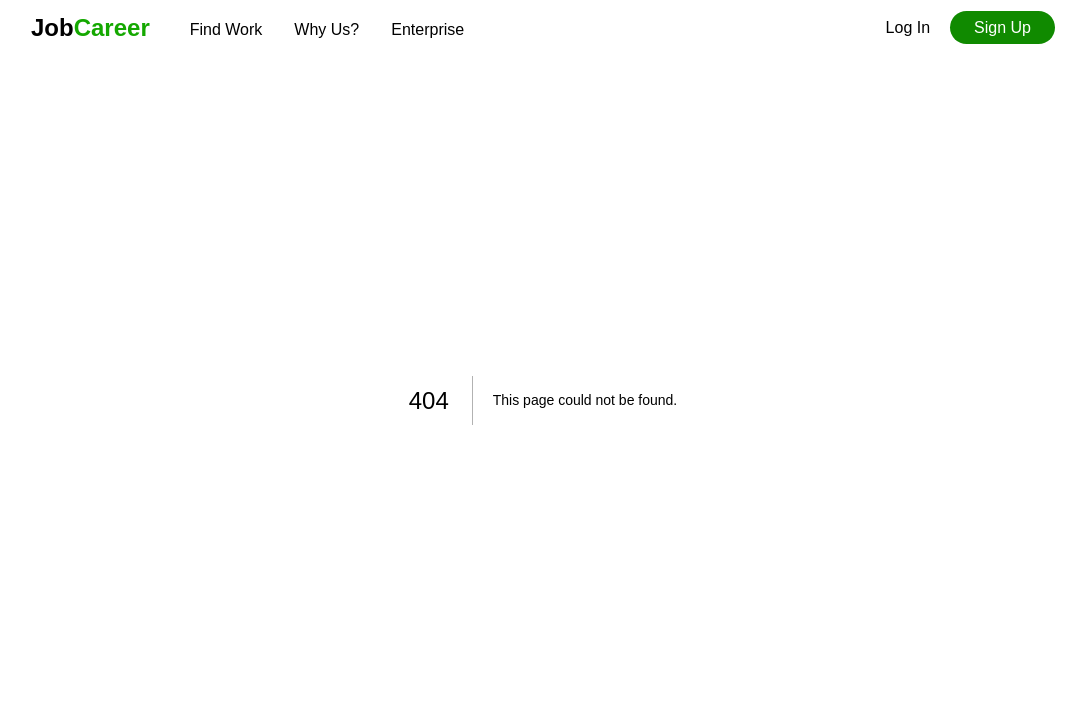
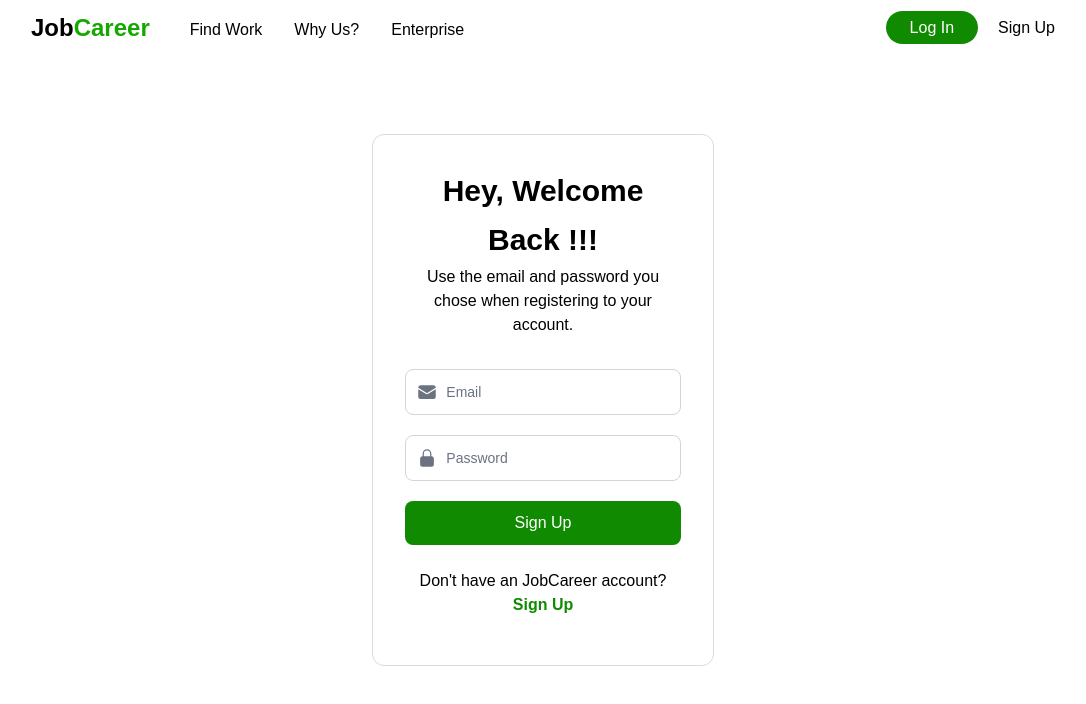
Before and after one commit to sagorranait/JobCareer, a Next.js app: page /login in a window 1280 px wide. Before the commit this address had no page. Shown: the top 704 px of the page, without its empty margins (97-1183 px from the left). Built offline with nearby package versions, Linux system fonts and the light colour scheme.

Commit message:
Design of Login page is done.

```diff
--- /dev/null
+++ b/components/TheLoginDiv.js
@@ -0,0 +1,24 @@
+import Link from "next/link";
+import { useRouter } from "next/router";
+
+const TheLoginDiv = ({ title, subtitle, children }) => {
+   const router = useRouter();
+
+  return (
+   <div className='w-4/5 mx-auto h-screen flex items-center justify-center'>
+      <div className="w-1/3 p-8 border border-[#d5e0d5] rounded-xl text-center">
+         <h2 className="text-3xl font-bold leading-relaxed">{title}</h2>
+         <p>{subtitle}</p>
+         {children}
+
+         {
+            router.pathname === "/login" ?
+            <p className="pb-4 pt-2">Don't have an JobCareer account? <Link href='/signup' className="text-primary font-semibold">Sign Up</Link></p> :
+            <p className="pb-4 pt-2">Already have an account? <Link href='/login' className="text-primary font-semibold">Log In</Link></p>
+         }
+      </div>
+   </div>
+  )
+}
+
+export default TheLoginDiv
--- a/components/TheMenu.js
+++ b/components/TheMenu.js
@@ -24,10 +24,10 @@ const TheMenu = () => {
             </div>
          </li>
          <li>
-            <Link href='/login'>Log In</Link>
+            <Link href='/login' className={router.pathname === "/login" ? "bg-primary text-white font-medium px-6 py-2 rounded-full" : ""}>Log In</Link>
          </li>
          <li>
-            <Link className='bg-primary text-white font-medium px-6 py-2 rounded-full'href='/signup' >Sign Up</Link>
+            <Link className={router.pathname === "/login" ? "" : "bg-primary text-white font-medium px-6 py-2 rounded-full"} href='/signup' >Sign Up</Link>
          </li>
       </ul>
    </nav>
--- /dev/null
+++ b/pages/login.js
@@ -0,0 +1,39 @@
+import Head from "next/head"
+import TheLoginDiv from "@/components/TheLoginDiv"
+
+const login = () => {
+  return (
+   <>
+      <Head>
+         <title>Log In to Your Account - JobCareer</title>
+      </Head>
+      <main>
+         <TheLoginDiv title='Hey, Welcome Back !!!' subtitle='Use the email and password you chose when registering to your account.'>
+            <form className="pt-8 pb-4">
+               <div class="relative mb-5">
+                  <div class="absolute inset-y-0 left-0 flex items-center pl-3 pointer-events-none">
+                  <svg xmlns="http://www.w3.org/2000/svg" viewBox="0 0 24 24" fill="currentColor" class="w-5 h-5 text-gray-500 dark:text-gray-400">
+                     <path d="M1.5 8.67v8.58a3 3 0 003 3h15a3 3 0 003-3V8.67l-8.928 5.493a3 3 0 01-3.144 0L1.5 8.67z" />
+                     <path d="M22.5 6.908V6.75a3 3 0 00-3-3h-15a3 3 0 00-3 3v.158l9.714 5.978a1.5 1.5 0 001.572 0L22.5 6.908z" />
+                  </svg>
+
+                  </div>
+                  <input type="email" id="email-address-icon" class="border border-gray-300 text-gray-900 text-sm rounded-lg focus:ring-primary focus:border-primary block w-full pl-10 p-3" placeholder="Email"/>
+               </div>
+               <div class="relative mb-5">
+                  <div class="absolute inset-y-0 left-0 flex items-center pl-3 pointer-events-none">
+                  <svg xmlns="http://www.w3.org/2000/svg" viewBox="0 0 24 24" fill="currentColor" class="w-5 h-5 text-gray-500 dark:text-gray-400">
+                     <path fill-rule="evenodd" d="M12 1.5a5.25 5.25 0 00-5.25 5.25v3a3 3 0 00-3 3v6.75a3 3 0 003 3h10.5a3 3 0 003-3v-6.75a3 3 0 00-3-3v-3c0-2.9-2.35-5.25-5.25-5.25zm3.75 8.25v-3a3.75 3.75 0 10-7.5 0v3h7.5z" clip-rule="evenodd" />
+                  </svg>
+                  </div>
+                  <input type="password" id="email-address-icon" class="border border-gray-300 text-gray-900 text-sm rounded-lg focus:ring-primary focus:border-primary block w-full pl-10 p-3" placeholder="Password"/>
+               </div>
+            <button type="submit" class="text-white bg-primary font-medium rounded-lg text-base w-full px-5 py-2.5 text-center">Sign Up</button>
+            </form>
+         </TheLoginDiv>
+      </main>
+   </>
+  )
+}
+
+export default login
--- a/pages/signup.js
+++ b/pages/signup.js
@@ -1,5 +1,5 @@
-import Head from "next/head"
-import Link from "next/link"
+import Head from "next/head";
+import TheLoginDiv from '@/components/TheLoginDiv';
 
 const signup = () => {
   return (
@@ -8,17 +8,14 @@ const signup = () => {
         <title>Create an Account - JobCareer</title>
       </Head>
       <main>
-         <div className='w-4/5 mx-auto h-screen flex items-center justify-center'>
-            <div className="w-1/3 p-8 border border-[#d5e0d5] rounded-xl text-center">
-               <h2 className="text-3xl font-bold leading-relaxed">Create an Account</h2>
-               <p>Even though registration just takes a few seconds.</p>
+         <TheLoginDiv title='Create an Account' subtitle='Even though registration just takes a few seconds.'>
             <form className="pt-8 pb-4">
             <ul class="grid w-full gap-6 md:grid-cols-2 pb-8">
                <li>
                   <input type="radio" id="client" name="userStatus" value="client" class="hidden peer" defaultChecked />
                   <label for="client" class="inline-flex items-center justify-between w-full p-5 text-gray-500 bg-white border border-gray-200 rounded-lg cursor-pointer peer-checked:border-secondary peer-checked:text-primary">
                         <div class="block">
-                              <div class="w-full text-lg font-semibold">I’m a client, hiring for a project</div>
+                           <div class="w-full text-base font-semibold">I’m a client, hiring for a project</div>
                         </div>
                   </label>
                </li>
@@ -26,7 +23,7 @@ const signup = () => {
                   <input type="radio" id="freelancer" name="userStatus" value="freelancer" class="hidden peer" />
                   <label for="freelancer" class="inline-flex items-center justify-between w-full p-5 text-gray-500 bg-white border border-gray-200 rounded-lg cursor-pointer peer-checked:border-secondary peer-checked:text-primary">
                         <div class="block">
-                              <div class="w-full text-lg font-semibold">I’m a freelancer, looking for work</div>
+                           <div class="w-full text-base font-semibold">I’m a freelancer, looking for work</div>
                         </div>
                   </label>
                </li>
@@ -55,13 +52,11 @@ const signup = () => {
                   <path fill-rule="evenodd" d="M12 1.5a5.25 5.25 0 00-5.25 5.25v3a3 3 0 00-3 3v6.75a3 3 0 003 3h10.5a3 3 0 003-3v-6.75a3 3 0 00-3-3v-3c0-2.9-2.35-5.25-5.25-5.25zm3.75 8.25v-3a3.75 3.75 0 10-7.5 0v3h7.5z" clip-rule="evenodd" />
                </svg>
                </div>
-                  <input type="password" id="email-address-icon" class="border border-gray-300 text-gray-900 text-sm rounded-lg focus:ring-primary focus:border-primary block w-full pl-10 p-3" placeholder="********"/>
+               <input type="password" id="email-address-icon" class="border border-gray-300 text-gray-900 text-sm rounded-lg focus:ring-primary focus:border-primary block w-full pl-10 p-3" placeholder="Password"/>
             </div>
             <button type="submit" class="text-white bg-primary font-medium rounded-lg text-base w-full px-5 py-2.5 text-center">Sign Up</button>
             </form>
-               <p className="pb-4">Already have an account? <Link href='/login' className="text-primary font-semibold">Log In</Link></p>
-            </div>
-         </div>
+         </TheLoginDiv>
       </main>
    </>
   )
```
Lines whose indentation alone changed are shown as unchanged.
